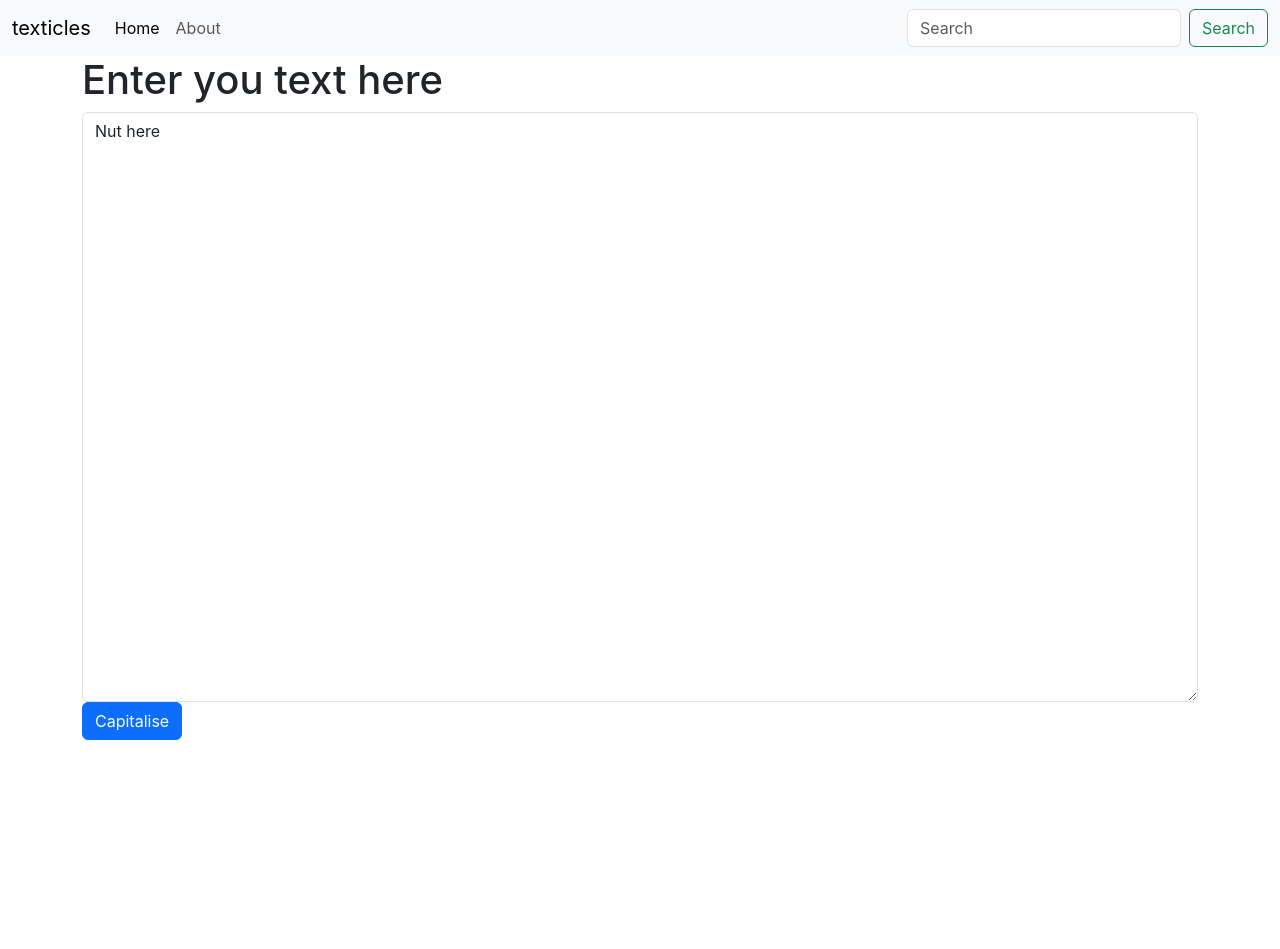
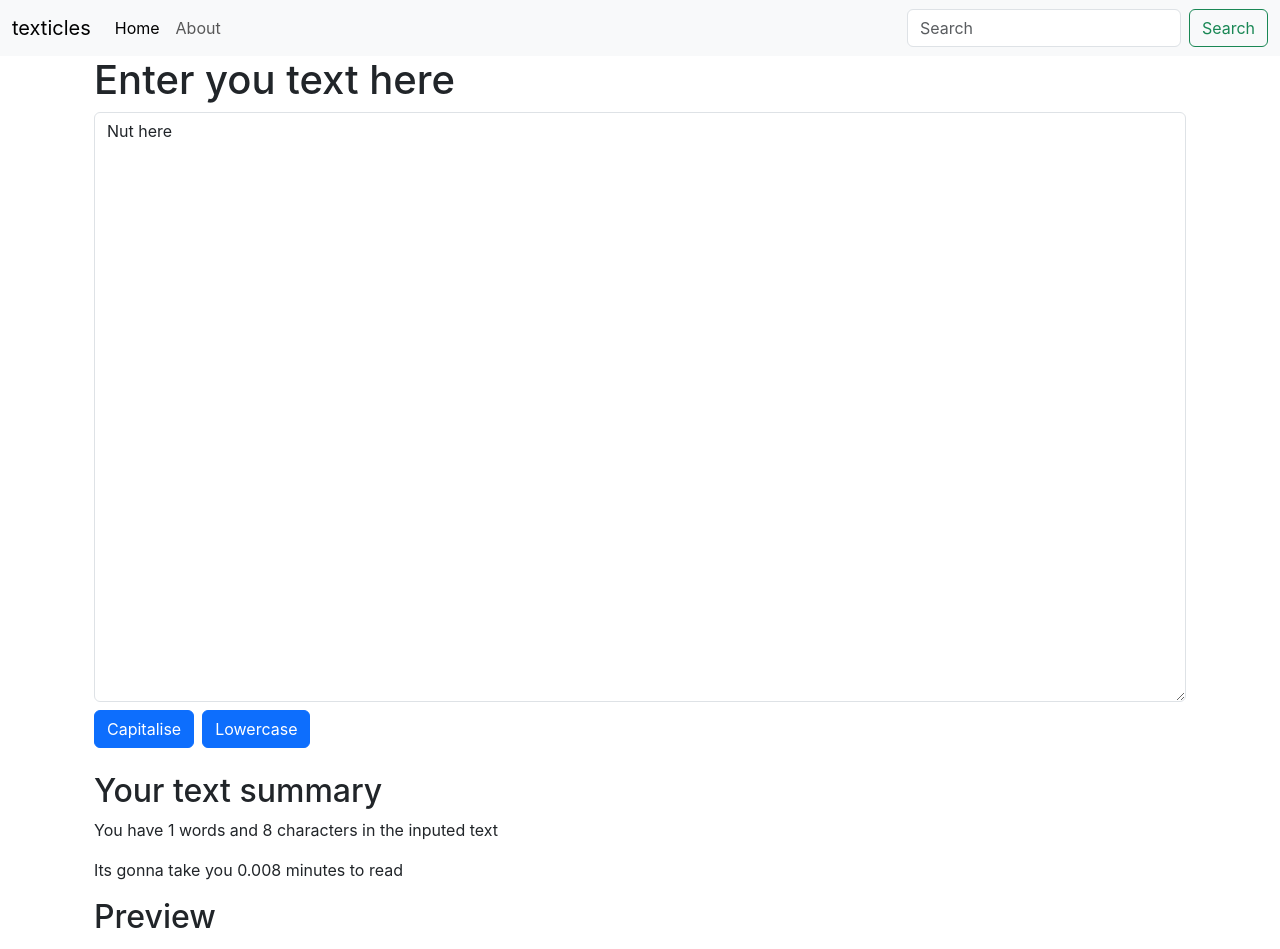
Before and after one commit to sreehhari/texticles, a React (Create React App) app: page / in a window 1280 px wide. Shown: the top 949 px of the page. Before the commit the page ends 800 px from the top, so only its background shows below. Built offline with nearby package versions, Linux system fonts and the light colour scheme.

Commit message:
added preview

```diff
--- a/src/components/Textform.js
+++ b/src/components/Textform.js
@@ -12,15 +12,30 @@
     console.log("On Change")
     setText(event.target.value)
   }
+  const handleLowClick=()=>{
+    console.log("lower case button was pressed")
+    let newText = text.toLowerCase()
+    setText(newText)
+  }
 
   return (
-<div>
+    <>
+<div className='container'>
   <h1>{props.title}</h1>
   <div className="mb-3">
   <textarea className="form-control"value={text} onChange={handleOnChange} id="myBox" rows="24"></textarea>
-  <button className="btn btn-primary" onClick={handleUpClick}>Capitalise</button>
+  <button className="btn btn-primary my-2" onClick={handleUpClick}>Capitalise</button>
+  <button className="btn btn-primary mx-2" onClick={handleLowClick}>Lowercase</button>
     </div>
  </div>
+ <div className="container">
+  <h2>Your text summary</h2>
+  <p>You have {(text.split(" ").length)-1} words and {text.length} characters in the inputed text</p>
+  <p>Its gonna take you {0.008*((text.split(" ").length)-1)} minutes to read</p>
+  <h2>Preview</h2>
+  <p>{text}</p>
+ </div>
+ </>
   )
 }
 // Textform.PropTypes={
```
